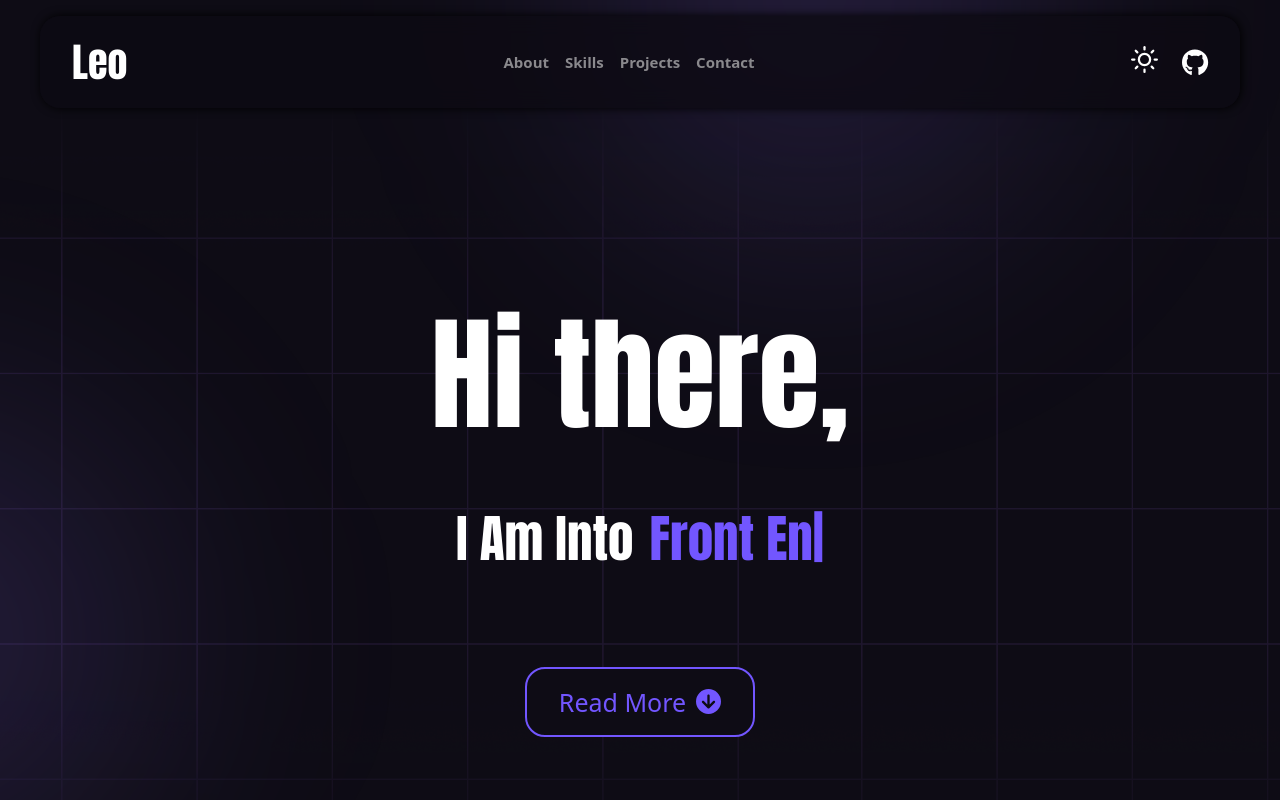
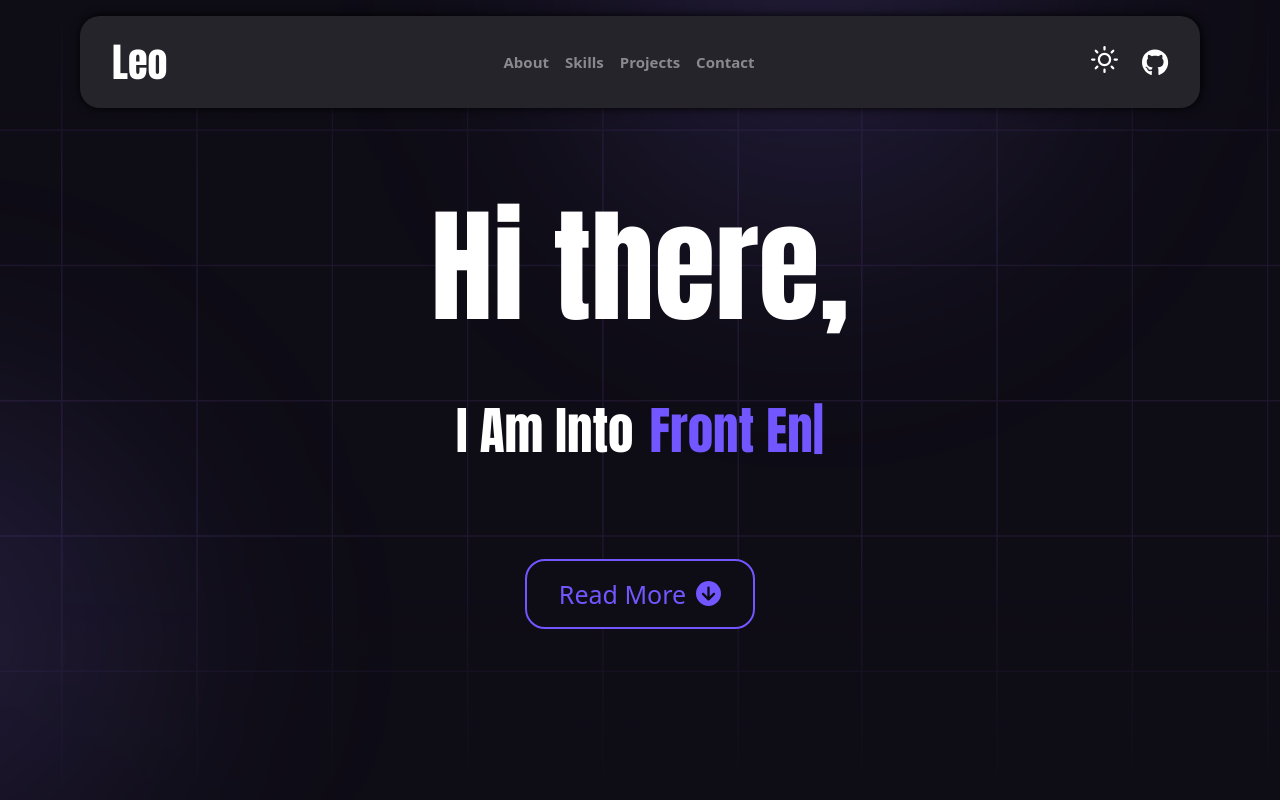
Before and after one commit to leomrgreen/portfolio, a React (Vite) app: page / in a window 1280 px wide. Shown: the top 800 px of the page. Built offline with nearby package versions, Linux system fonts and the light colour scheme.

Commit message:
changed width in <main/>

```diff
--- a/src/styles/contact.css
+++ b/src/styles/contact.css
@@ -34,7 +34,7 @@
   display: flex;
   flex-direction: column;
   margin-inline: auto;
-  width: min(90rem, 95%);
+  width: min(70rem, 95%);
   padding-bottom: 2rem;
 }
 
--- a/src/styles/header.css
+++ b/src/styles/header.css
@@ -2,17 +2,17 @@ nav {
   display: flex;
   justify-content: space-between;
   color: var(--white);
-  width: min(1200px, 100%);
+  width: min(70rem, 100%);
   margin: auto;
-  position: sticky;
-  top: 0;
+  position: fixed;
+  left: 0;
+  right: 0;
   padding: 1rem 2rem 1rem 2rem;
   align-items: center;
   margin-top: 1rem;
   border-radius: 20px;
   z-index: 1000;
-  background-color: var(--nav-clr);
-  backdrop-filter: blur(10px);
+  background-color: var(--color-dark-200);
   box-shadow: 1px 0 10px var(--shadow);
 }
 
@@ -64,7 +64,7 @@ li a:hover {
 @media (max-width: 1000px) {
   nav {
     margin-top: 0;
-    border-radius: 0;
+    border-radius: 0 0px 20px 20px;
     align-items: center;
     display: flex;
   }
--- a/src/styles/portfolio.css
+++ b/src/styles/portfolio.css
@@ -25,7 +25,7 @@
 }
 
 .project-grid {
-  width: min(90rem, 95%);
+  width: min(70rem, 95%);
   margin-inline: auto;
   display: grid;
   grid-template-columns: repeat(2, 1fr);
--- a/src/styles/root.css
+++ b/src/styles/root.css
@@ -24,7 +24,6 @@
     var(--color-dark-100)
   );
   --shadow: #bbbbbb;
-  --nav-clr: hsla(0, 0%, 100%, 0.8);
 }
 
 :root {
@@ -52,6 +51,5 @@
     rgba(145, 113, 248, 0.21),
     #00000000
   );
-  --nav-clr: hsla(253, 27%, 6%, 0.8);
   --shadow: #000000;
 }
--- a/src/styles/skills.css
+++ b/src/styles/skills.css
@@ -15,7 +15,7 @@
 
 .skill-grid {
   display: grid;
-  width: min(90rem, 95%);
+  width: min(70rem, 95%);
   grid-template-columns: repeat(2, 1fr);
   margin-inline: auto;
   gap: 2rem;
```
